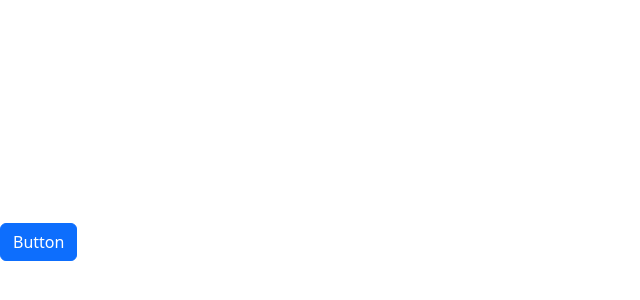
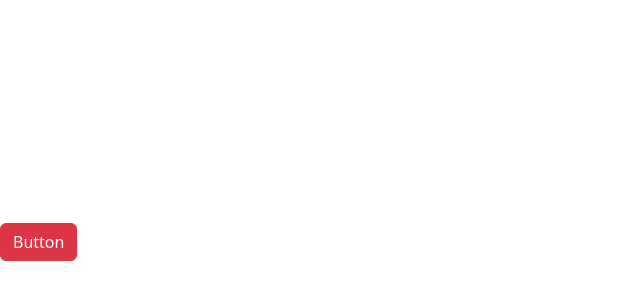
Before and after one commit to C0SMlC/React-18, a React (Vite) app: page / in a window 1280 px wide. Shown: the part 158-458 px from the top of the page, without its empty margins (0-640 px from the left). Built offline with nearby package versions, Linux system fonts and the light colour scheme.

Commit message:
Exercise-I

```diff
--- a/src/App.tsx
+++ b/src/App.tsx
@@ -70,7 +70,9 @@
 function App() {
   return (
     <div>
-      <Button onBtnClick={() => console.log('Clicked')}>primary</Button>
+      <Button color="danger" onBtnClick={() => console.log('Clicked')}>
+        Button
+      </Button>
     </div>
   );
 }
--- a/src/button.tsx
+++ b/src/button.tsx
@@ -3,12 +3,13 @@
 
 interface props {
   children: string;
+  color?: 'primary' | 'secondary' | 'danger';
   onBtnClick: () => void;
 }
-const Button = ({ children, onBtnClick }: props) => {
+const Button = ({ children, onBtnClick, color }: props) => {
   return (
-    <button className={'btn btn-' + children} onClick={onBtnClick}>
-      Button
+    <button className={'btn btn-' + color} onClick={onBtnClick}>
+      {children}
     </button>
   );
 };
```
